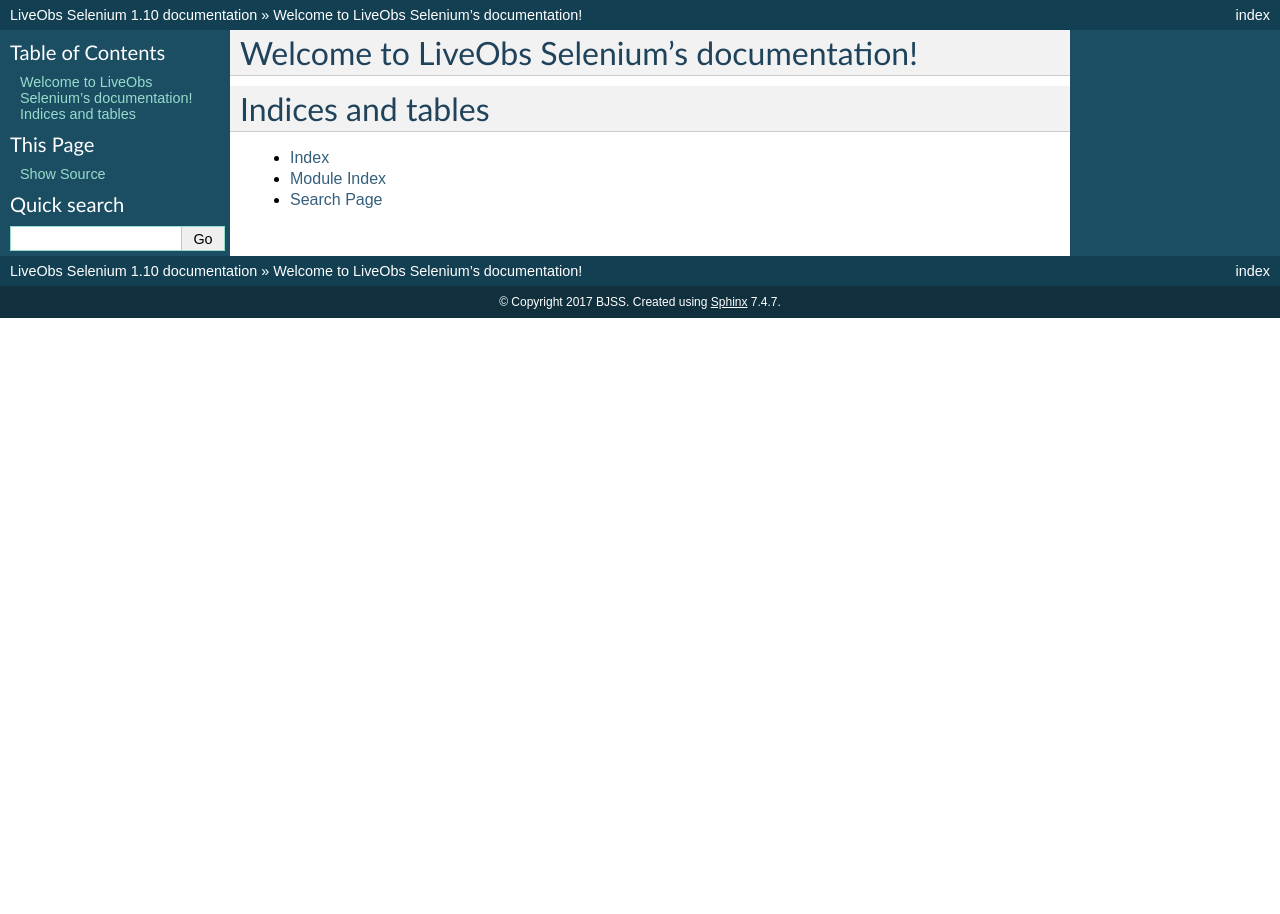
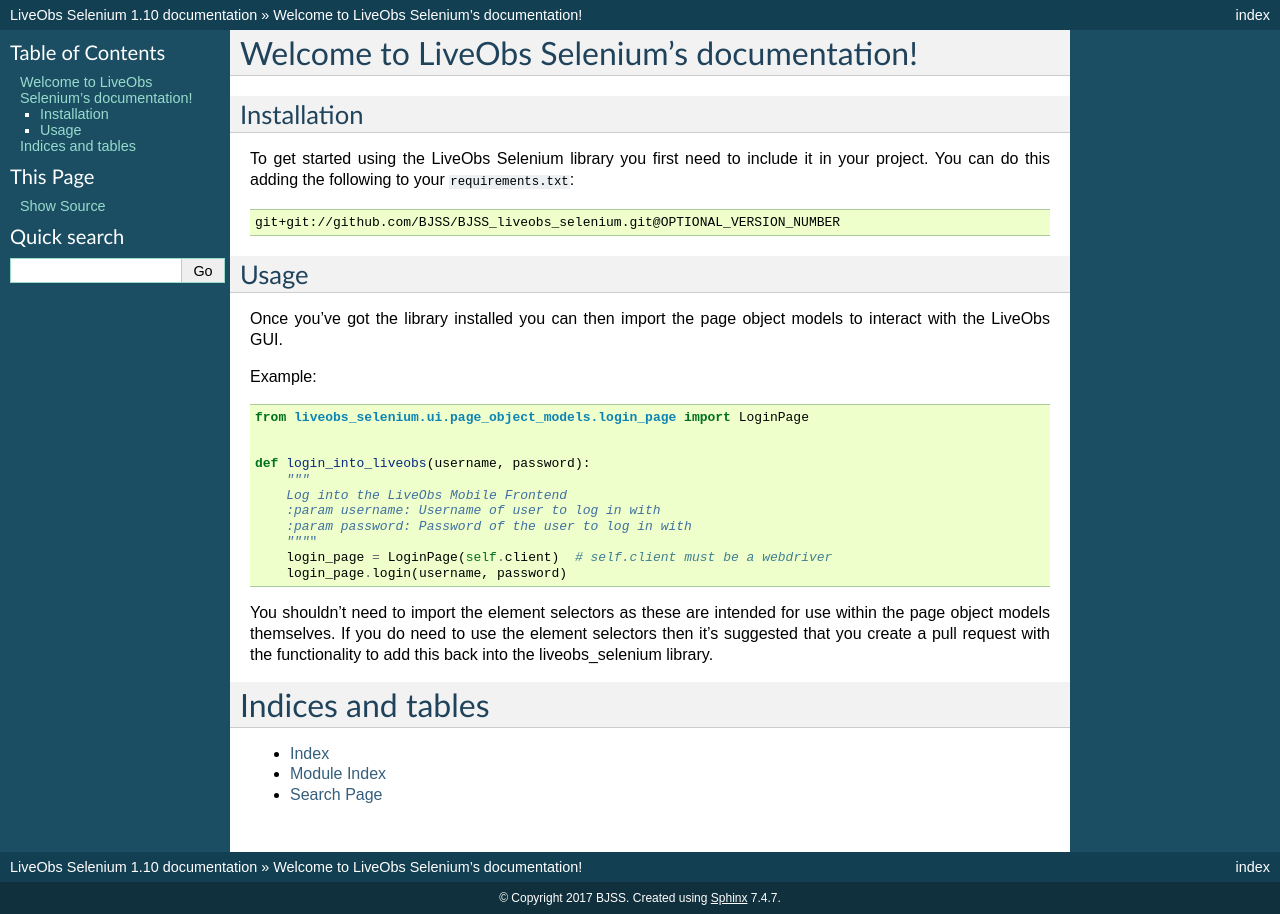
Before and after one commit to openeobs/BJSS_liveobs_selenium, a Sphinx documentation site: the page built from docs/source/index.rst, in a window 1280 px wide. Built offline with Sphinx 7.4.7, drawn with Linux system fonts in a browser that asks for light colours.

Commit message:
- Starting to add documentation

```diff
--- a/docs/source/index.rst
+++ b/docs/source/index.rst
@@ -5,6 +5,42 @@
 
 Welcome to LiveObs Selenium's documentation!
 ============================================
+
+Installation
+------------
+To get started using the LiveObs Selenium library you first need to include it
+in your project. You can do this adding the following to your
+``requirements.txt``:
+
+.. code-block:: none
+
+    git+git://github.com/BJSS/BJSS_liveobs_selenium.git@OPTIONAL_VERSION_NUMBER
+
+Usage
+-----
+Once you've got the library installed you can then import the page object
+models to interact with the LiveObs GUI.
+
+Example:
+
+.. code-block:: python
+
+    from liveobs_selenium.ui.page_object_models.login_page import LoginPage
+
+
+    def login_into_liveobs(username, password):
+        """
+        Log into the LiveObs Mobile Frontend
+        :param username: Username of user to log in with
+        :param password: Password of the user to log in with
+        """"
+        login_page = LoginPage(self.client)  # self.client must be a webdriver
+        login_page.login(username, password)
+
+You shouldn't need to import the element selectors as these are intended for
+use within the page object models themselves. If you do need to use the element
+selectors then it's suggested that you create a pull request with the
+functionality to add this back into the liveobs_selenium library.
 
 .. toctree::
    :maxdepth: 2
```
